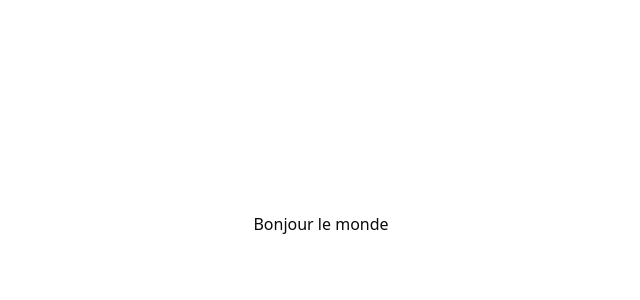
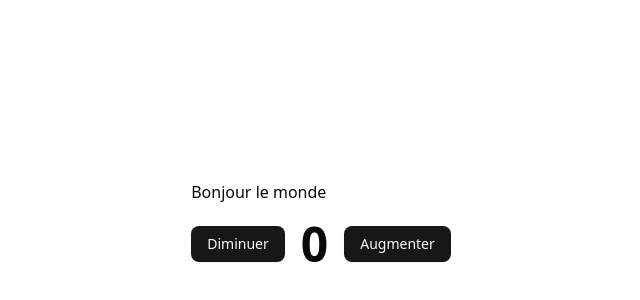
Before and after one commit to bienfaitshm/note_ai, a Vue app: page / in a window 1280 px wide. Shown: the part 176-476 px from the top of the page, without its empty margins (319-959 px from the left). Built offline with nearby package versions, Linux system fonts and the light colour scheme.

Commit message:
feat: ajouter le composant Counter et la logique de compteur

```diff
--- a/src/App.vue
+++ b/src/App.vue
@@ -1,8 +1,13 @@
-<script setup lang="ts"></script>
+<script setup lang="ts">
+import Counter from '@/components/Counter.vue'
+</script>
 
 <template>
   <div class="h-screen flex justify-center items-center">
-    <h1>Bonjour le monde</h1>
+    <div class="space-y-4">
+      <h1>Bonjour le monde</h1>
+      <Counter />
+    </div>
   </div>
 </template>
 
--- /dev/null
+++ b/src/components/Counter.vue
@@ -0,0 +1,30 @@
+<script setup lang="ts">
+import { Button } from '@/components/ui/button'
+import { useCounter } from '@/hooks/counter'
+
+defineOptions({ name: 'AppCounter' })
+
+interface CounterProps {
+  initialValue?: number
+}
+
+const props = withDefaults(defineProps<CounterProps>(), {
+  initialValue: 0,
+})
+
+const { count, decrement, increment } = useCounter(props.initialValue)
+</script>
+
+<template>
+  <div class="flex items-center gap-4">
+    <Button @click="decrement" aria-label="Decrease counter"> Diminuer </Button>
+    <h1 class="text-5xl font-bold select-none" aria-live="polite">
+      {{ count }}
+    </h1>
+    <Button @click="increment" aria-label="Increase counter"> Augmenter </Button>
+  </div>
+</template>
+
+<style scoped>
+/* Add any component-specific styles here if needed */
+</style>
--- /dev/null
+++ b/src/hooks/counter.ts
@@ -0,0 +1,21 @@
+import { ref } from "vue"
+/**
+ *
+ * @param initialValue the initial value of counter
+ * @returns
+ */
+export function useCounter(initialValue:number = 0, step:number = 1) {
+  const count = ref<number>(initialValue)
+  const increment = ()=>{
+    count.value = count.value + step
+  }
+
+  const decrement = ()=>{
+    count.value = count.value - step
+  }
+  return {
+    count,
+    increment,
+    decrement
+  }
+}
```
